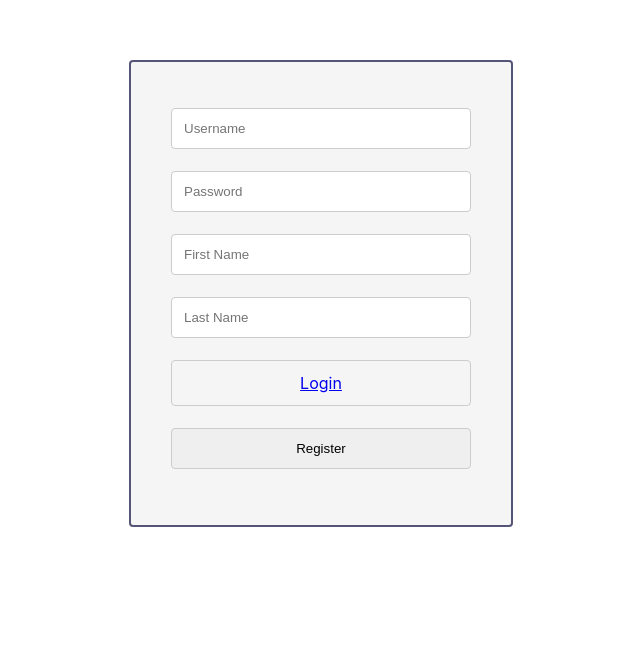
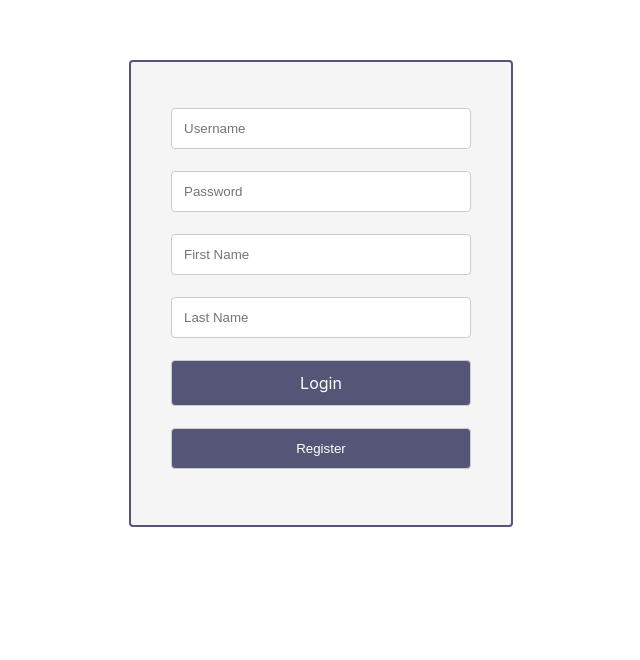
Before and after one commit to ajfreedm/freedman-financial, a React (Create React App) app in the folder client/: page /register in a window 1280 px wide. Shown: the part 140-800 px from the top of the page, without its empty margins (319-959 px from the left). Built offline with nearby package versions, Linux system fonts and the light colour scheme.

Commit message:
added some more styling

```diff
--- a/client/src/styles/forms.css
+++ b/client/src/styles/forms.css
@@ -57,14 +57,17 @@ form input, select, textarea, button {
   }
 
   form a.button {
-      width: 300px;
+    width: 300px;
     padding: 12px;
     border: 1px solid #ccc;
     border-radius: 4px;
     box-sizing: border-box;
     margin-top: 6px;
     margin-bottom: 16px;
-    resize: vertical
+    resize: vertical;
+    background-color: #555577;
+    color: white;
+    text-decoration: none;
   }
 
 
@@ -77,5 +80,9 @@ form input, select, textarea, button {
     box-sizing: border-box;
     margin-top: 6px;
     margin-bottom: 16px;
-    resize: vertical
+    resize: vertical;
+    background-color: #555577;
+    color: white;
+    text-decoration: none;
+
   }
```
